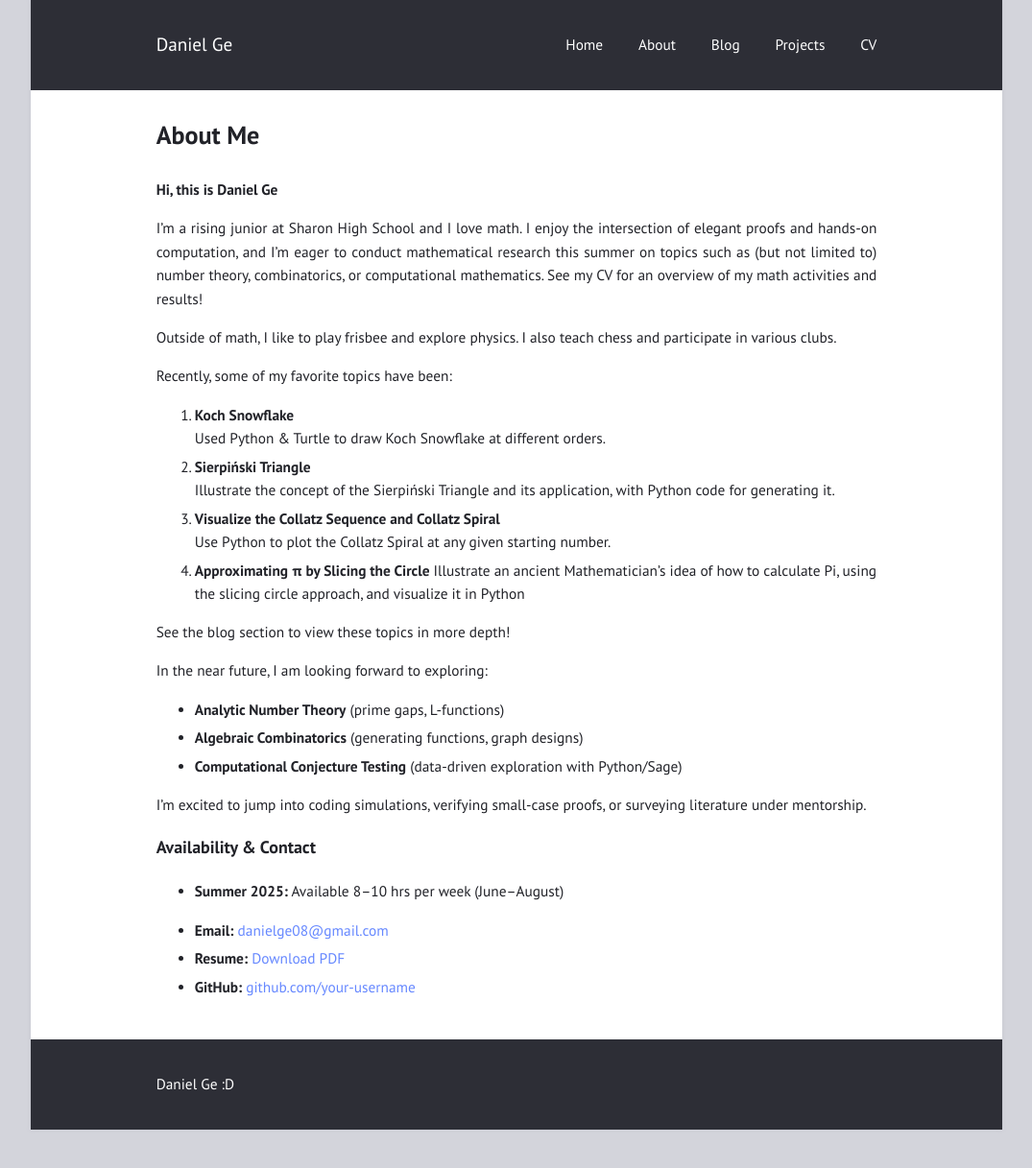
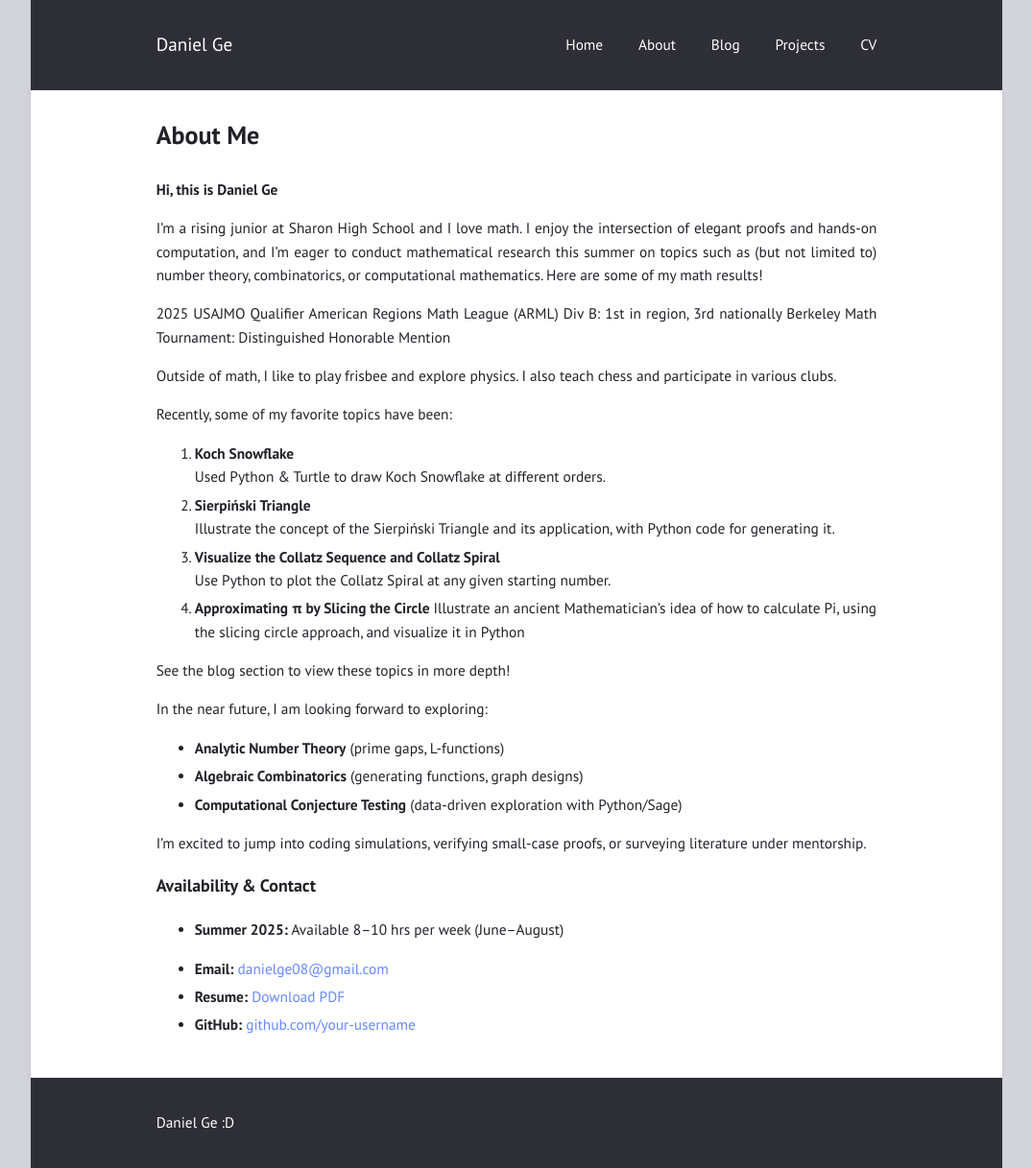
Before and after one commit to kicksandgiggles123/kicksandgiggles123.github.io, a Jekyll site: the page built from about.md, in a window 1280 px wide. Shown: the whole page at 96% size, without its empty margins (102-1177 px from the left). Built offline with Jekyll 4.4.1, drawn with Linux system fonts in a browser that asks for light colours; before the commit the page ends 1177 px from its top, so only the background shows below that.

Commit message:
Update about.md

```diff
--- a/about.md
+++ b/about.md
@@ -6,7 +6,11 @@ permalink: /about/
 
 **Hi, this is Daniel Ge**
 
-I’m a rising junior at Sharon High School and I love math.  I enjoy the intersection of elegant proofs and hands-on computation, and I’m eager to conduct mathematical research this summer on topics such as (but not limited to) number theory, combinatorics, or computational mathematics. See my CV for an overview of my math activities and results!
+I’m a rising junior at Sharon High School and I love math.  I enjoy the intersection of elegant proofs and hands-on computation, and I’m eager to conduct mathematical research this summer on topics such as (but not limited to) number theory, combinatorics, or computational mathematics. Here are some of my math results!
+
+2025 USAJMO Qualifier
+American Regions Math League (ARML) Div B: 1st in region, 3rd nationally
+Berkeley Math Tournament: Distinguished Honorable Mention
 
 Outside of math, I like to play frisbee and explore physics. I also teach chess and participate in various clubs.
 
```
